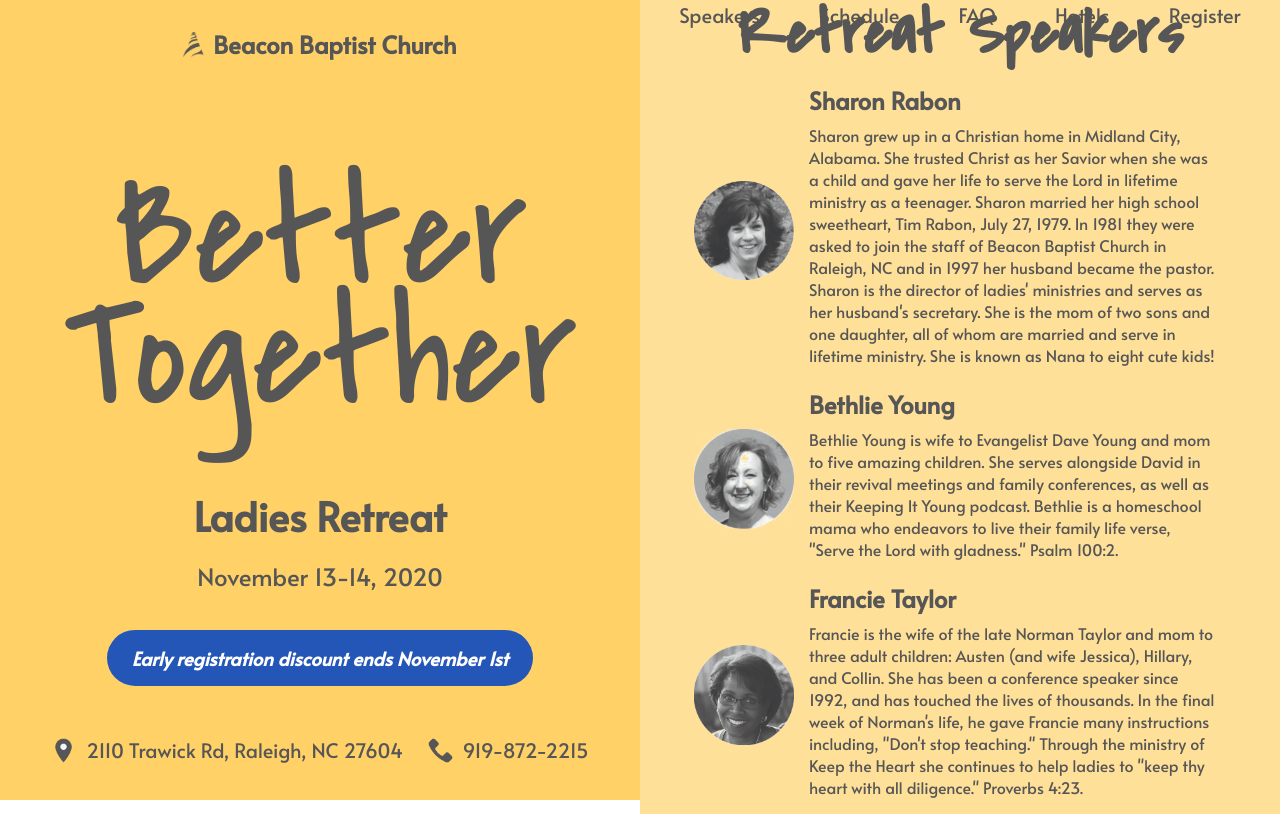
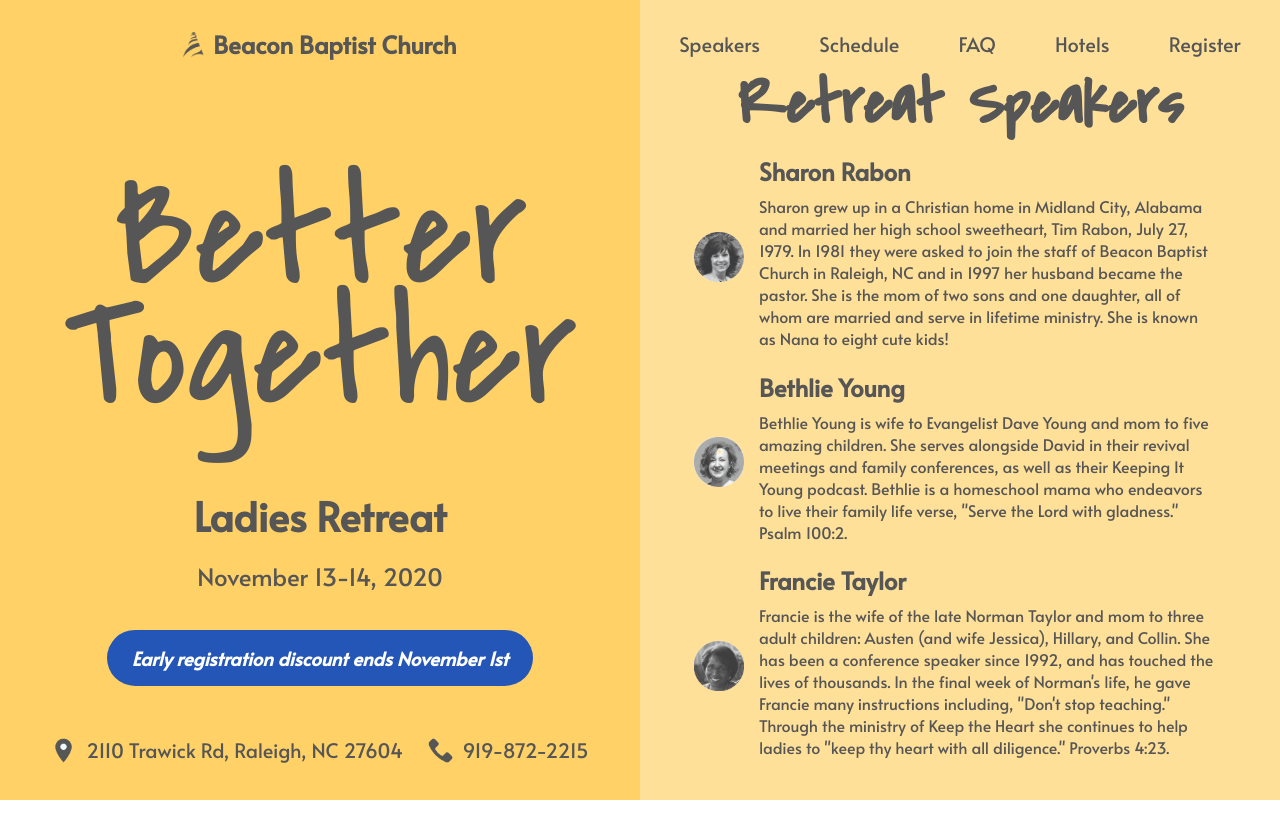
Before and after one commit to AbreuOliver/ladiesretreat2020, a Next.js app: page /speakers in a window 1280 px wide. Built offline with nearby package versions, Linux system fonts and the light colour scheme; a web font is replaced by a local one.

Commit message:
feat(...speakers.jsx): Adds 'Hotels' link to all pages, shortens Sharon's bio and normalizes speaker image sizes

```diff
--- a/pages/speakers.jsx
+++ b/pages/speakers.jsx
@@ -46,7 +46,7 @@
                         <img className={styles.medImg} src="/SharonRabon.png"/>
 					    <div className={styles.description}>
                             <h2>Sharon Rabon</h2>
-                            <p>Sharon grew up in a Christian home in Midland City, Alabama. She trusted Christ as her Savior when she was a child and gave her life to serve the Lord in lifetime ministry as a teenager. Sharon married her high school sweetheart, Tim Rabon, July 27, 1979. In 1981 they were asked to join the staff of Beacon Baptist Church in Raleigh, NC and in 1997 her husband became the pastor. Sharon is the director of ladies' ministries and serves as her husband's secretary. She is the mom of two sons and one daughter, all of whom are married and serve in lifetime ministry. She is known as Nana to eight cute kids!</p>
+                            <p>Sharon grew up in a Christian home in Midland City, Alabama and married her high school sweetheart, Tim Rabon, July 27, 1979. In 1981 they were asked to join the staff of Beacon Baptist Church in Raleigh, NC and in 1997 her husband became the pastor. She is the mom of two sons and one daughter, all of whom are married and serve in lifetime ministry. She is known as Nana to eight cute kids!</p>
                         </div>
                     </div>
                     <div className={styles.profile}>
--- a/styles/Home.module.css
+++ b/styles/Home.module.css
@@ -87,11 +87,11 @@
   border-radius: 30px;
   animation: wiggle 4s infinite;
 }
-
+/*
 .notice:hover {
   color: #2456b8;
   border: 2px solid #fff;
-}
+} */
 
 /* CONTAINER */
 .container {
@@ -295,6 +295,10 @@
 
 .medImg {
   max-width: 100px;
+  max-height: 100px;
+  width: auto;
+  height: auto;
+  min-width: 50px;
   margin: 0 15px 0 -10px;
 }
 
```
